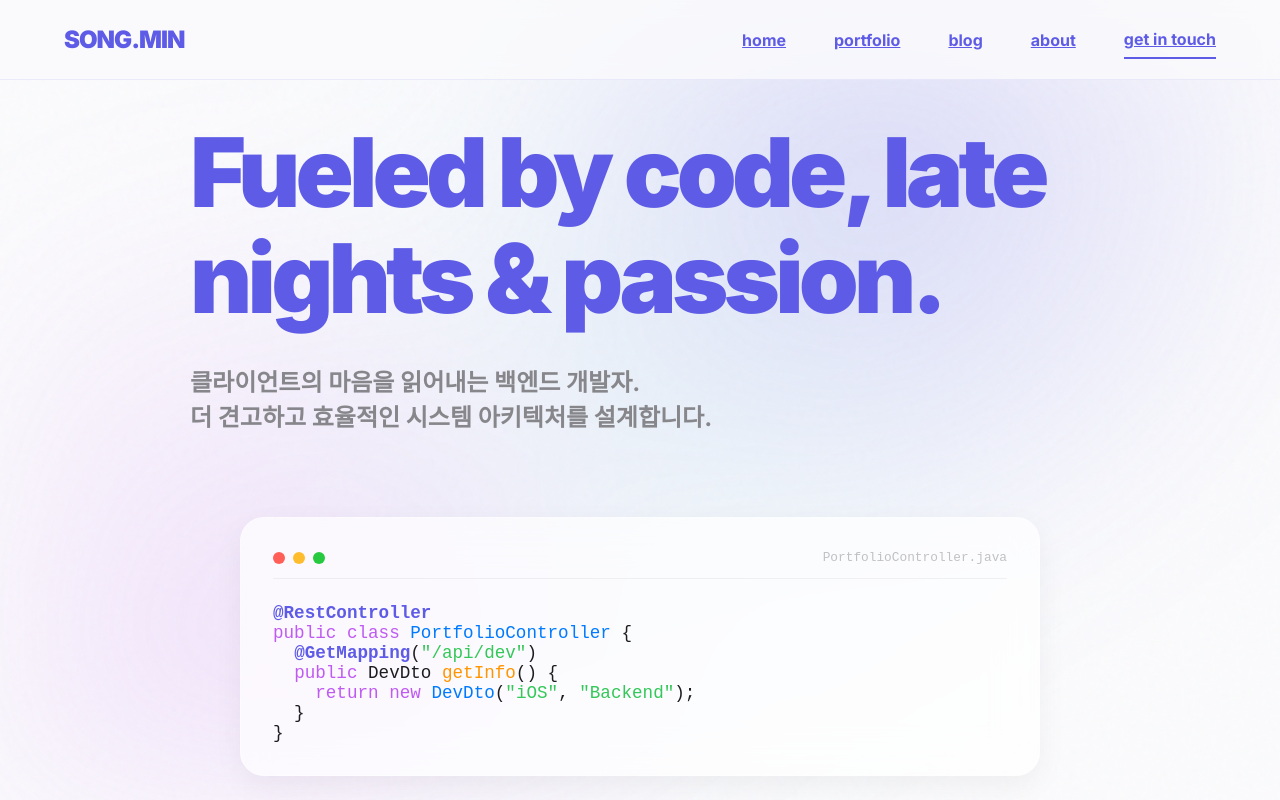
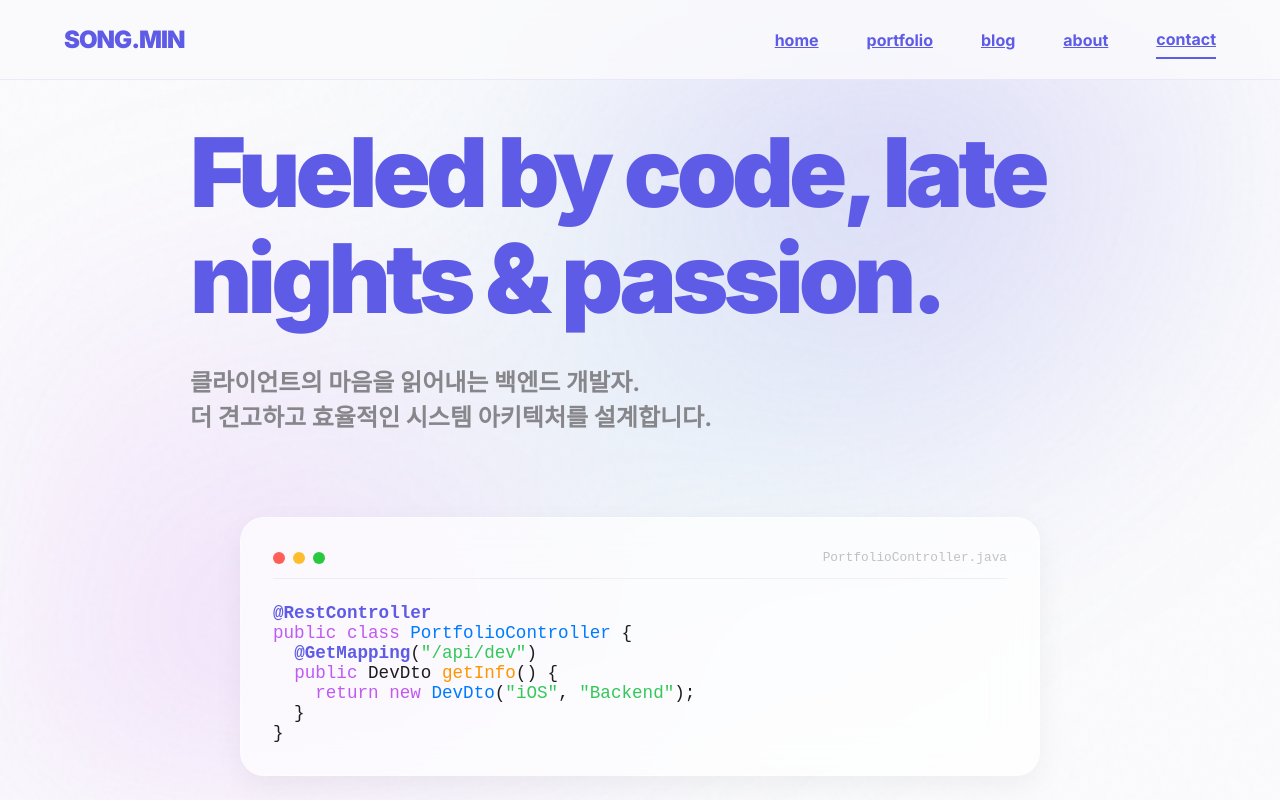
Before and after one commit to miiiiiin/MyWebsite-MIN, a React (Vite) app: page / in a window 1280 px wide. Shown: the top 800 px of the page. Built offline with nearby package versions, Linux system fonts and the light colour scheme; no server answers; the database is empty.

Commit message:
chore: update contact subtitle text and align skills header

```diff
--- a/src/components/About.css
+++ b/src/components/About.css
@@ -79,9 +79,8 @@
   margin-bottom: 0.2rem;
 }
 
-.skills-section h3 {
-  text-align: center;
-  margin-bottom: 3rem;
+.skills-section {
+  margin-top: 20px; /* Adjust top spacing if needed */
 }
 
 .skills-grid {
--- a/src/components/About.jsx
+++ b/src/components/About.jsx
@@ -59,7 +59,10 @@ const About = () => {
       </div>
 
       <div className="skills-section">
-        <h3>Technical Skills</h3>
+        <div className="section-header">
+          <h2 className="accent">Technical Skills</h2>
+          <div className="line"></div>
+        </div>
         <div className="skills-grid">
           {skillGroups.map((group, index) => (
             <div key={index} className="skill-card glass-panel">
--- a/src/components/ContactModal.jsx
+++ b/src/components/ContactModal.jsx
@@ -38,8 +38,8 @@ const ContactModal = ({ isOpen, onClose }) => {
 
         <div className="contact-content">
           <div className="contact-header">
-            <h2 className="accent">Get in touch</h2>
-            <p className="contact-subtitle">Have a project in mind? Let's talk about it.</p>
+            <h2 className="accent">Contact</h2>
+            <p className="contact-subtitle">Have any questions? Feel free to reach out.</p>
           </div>
 
           {!isSent ? (
--- a/src/components/Navbar.jsx
+++ b/src/components/Navbar.jsx
@@ -11,7 +11,7 @@ const Navbar = ({ onContactClick }) => {
           <a href="#work">portfolio</a>
           <a href="https://miiiiiin-devlog.tistory.com/" target="_blank" rel="noopener noreferrer">blog</a>
           <a href="#about">about</a>
-          <a href="#contact" className="get-in-touch" onClick={onContactClick}>Get in touch</a>
+          <a href="#contact" className="get-in-touch" onClick={onContactClick}>Contact</a>
         </div>
       </div>
     </nav>
```
